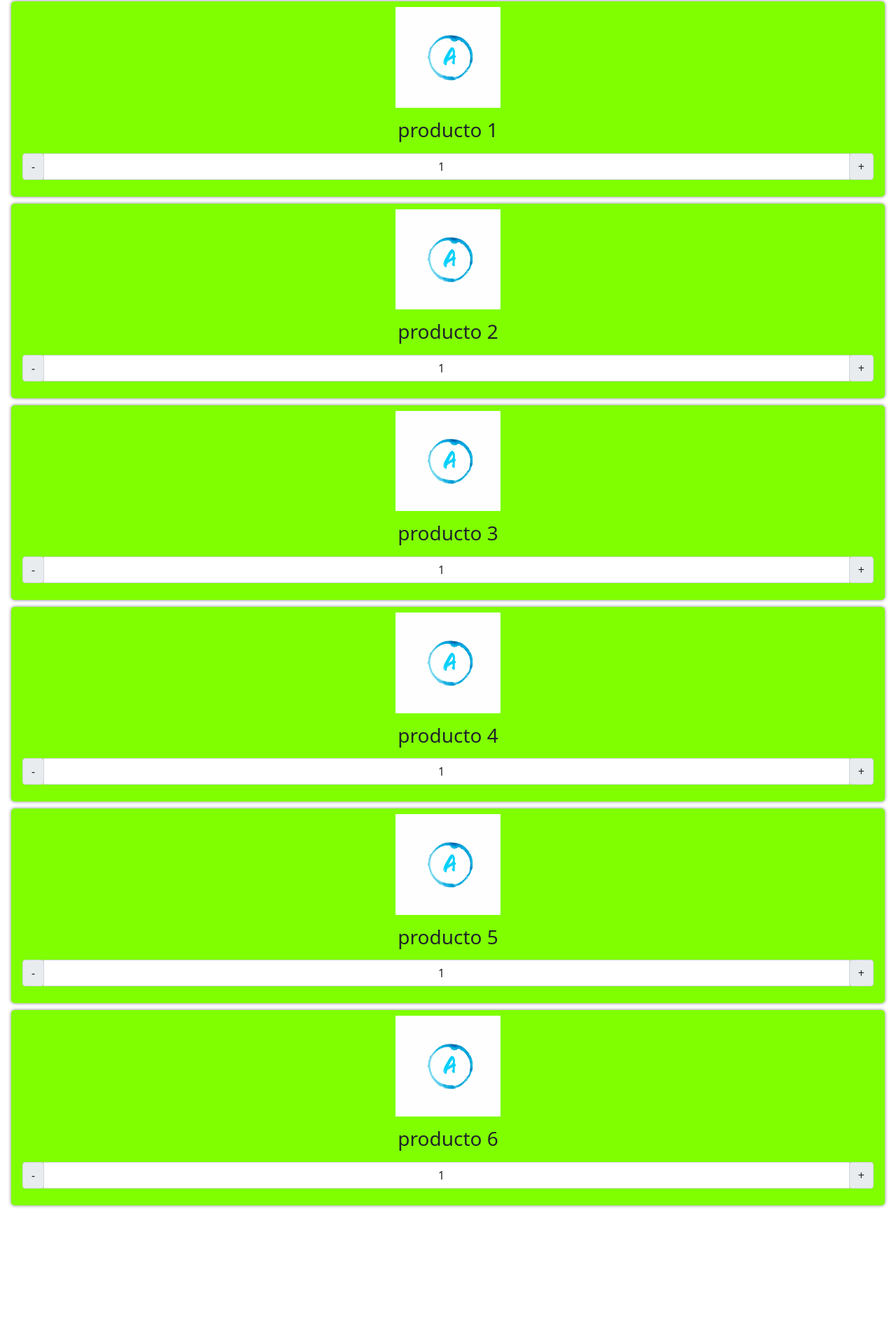
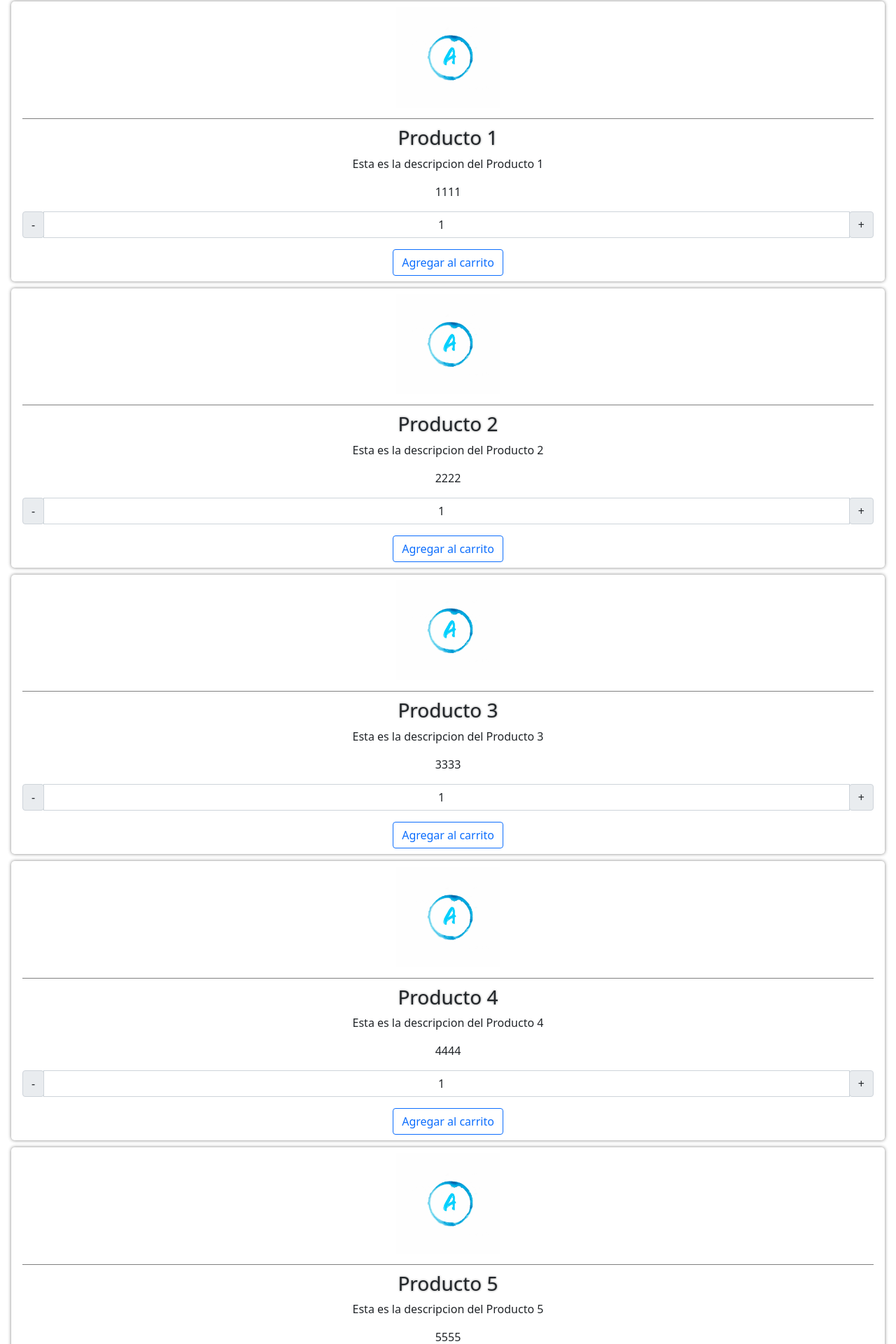
Before and after one commit to rojasmcamilo/mySecondEcommerceCristhianRojas, a React (Create React App) app: page / in a window 1280 px wide. Shown: the part 120-2040 px from the top of the page at 70% size. Before the commit the page ends 1868 px from the top, so only its background shows below. Built offline with nearby package versions, Linux system fonts and the light colour scheme.

Commit message:
se finaliza la entrega 6, se agrega boton de agregar a carrit, pendiente de darle funcionalidad para que sume el producto. CRISTHIAN CAMILO ROJAS MUÑOZ

```diff
--- a/src/components/ItemContainer/ItemContainer.css
+++ b/src/components/ItemContainer/ItemContainer.css
@@ -1,7 +1,5 @@
 .item-container {
     width: 100%;
-
-    background-color: chartreuse;
     margin-bottom: 10px;
     box-shadow: 0px 0px 5px grey;
     border-radius: 5px;
@@ -11,3 +9,9 @@
     width: 150px;
     margin-bottom: 15px;
 }
+
+.item-container h3 {
+    border-top: 1px solid grey;
+    padding-top: 10px;
+    text-shadow: 0px 0px 3px grey ;
+}
--- a/src/components/ItemContainer/ItemContainer.js
+++ b/src/components/ItemContainer/ItemContainer.js
@@ -13,6 +13,7 @@ function ItemContainer (props) {
             <p> {description} </p>
             <p> {price} </p>
             <ItemCount />
+            <button className="btn btn-outline-primary" >Agregar al carrito</button>
         </div>
     );
 }
--- a/src/components/ItemList/ItemList.js
+++ b/src/components/ItemList/ItemList.js
@@ -1,76 +1,30 @@
 import { useEffect, useState } from 'react';
 import './ItemList.css';
 import ItemContainer from '../ItemContainer/ItemContainer';
+import data from '../../data/data';
 
 function ItemList () {
     const [products, setProduct] = useState([])
-
     const getProducts = new Promise ( (resolve) =>{
         setTimeout( () =>{
-            const productList = [
-                {
-                    id: '1',
-                    title: 'producto 1',
-                    description: 'Esta es la descripcion del producto 1',
-                    price : '1111',
-                    img: 'img1'
-                },
-                {
-                    id: '2',
-                    title: 'producto 2',
-                    description: 'Esta es la descripcion del producto 2',
-                    price : '2222',
-                    img: 'img2'
-                },
-                {
-                    id: '3',
-                    title: 'producto 3',
-                    description: 'Esta es la descripcion del producto 3',
-                    price : '3333',
-                    img: 'img3'
-                },
-                {
-                    id: '4',
-                    title: 'producto 4',
-                    description: 'Esta es la descripcion del producto 4',
-                    price : '4444',
-                    img: 'img4'
-                },
-                {
-                    id: '5',
-                    title: 'producto 5',
-                    description: 'Esta es la descripcion del producto 5',
-                    price : '5555',
-                    img: 'img5'
-                },
-                {
-                    id: '6',
-                    title: 'producto 6',
-                    description: 'Esta es la descripcion del producto 6',
-                    price : '6666',
-                    img: 'img6'
-                }
-            ]
+            const productList = data;
+
             resolve(productList)
         }, 2000 )
     })
 
-
     useEffect( () => {
-
         getProducts.then( (res) => {
             setProduct(res)
         })
     }, [])
 
-
     return (
         <div>
             {products.map( (product, index) => {
-                return ( <ItemContainer title={product.title} />)
+                return ( <ItemContainer title={product.title} price={product.price} description={product.description} />)
             } ) }
         </div>
     );
 }
-
 export default ItemList;
--- a/src/components/ItemListContainer/ItemListContainer.js
+++ b/src/components/ItemListContainer/ItemListContainer.js
@@ -1,5 +1,4 @@
 import './ItemListContainer.css';
-import ItemContainer from '../ItemContainer/ItemContainer';
 import ItemList from '../ItemList/ItemList';
 
 function ItemListContainer (props) {
@@ -10,6 +9,10 @@ function ItemListContainer (props) {
 
             <ItemList />
 
+            <h2> {title} </h2>
+
+            <ItemList />
+
         </div>
     );
 }
--- /dev/null
+++ b/src/data/data.js
@@ -0,0 +1,46 @@
+const data =[
+    {
+        id: '1',
+        title: 'Producto 1',
+        description: 'Esta es la descripcion del Producto 1',
+        price : '1111',
+        img: 'img1'
+    },
+    {
+        id: '2',
+        title: 'Producto 2',
+        description: 'Esta es la descripcion del Producto 2',
+        price : '2222',
+        img: 'img2'
+    },
+    {
+        id: '3',
+        title: 'Producto 3',
+        description: 'Esta es la descripcion del Producto 3',
+        price : '3333',
+        img: 'img3'
+    },
+    {
+        id: '4',
+        title: 'Producto 4',
+        description: 'Esta es la descripcion del Producto 4',
+        price : '4444',
+        img: 'img4'
+    },
+    {
+        id: '5',
+        title: 'Producto 5',
+        description: 'Esta es la descripcion del Producto 5',
+        price : '5555',
+        img: 'img5'
+    },
+    {
+        id: '6',
+        title: 'Producto 6',
+        description: 'Esta es la descripcion del Producto 6',
+        price : '6666',
+        img: 'img6'
+    }
+];
+
+export default data
```
